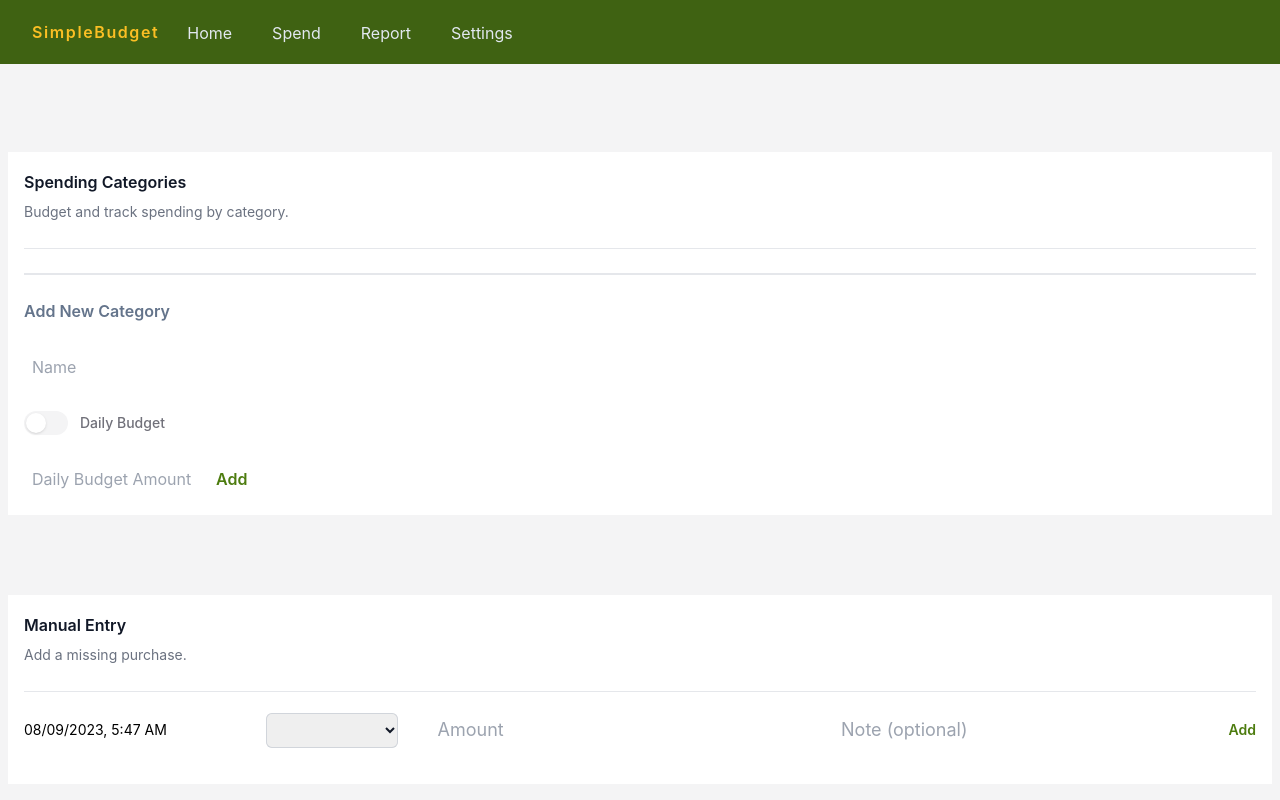
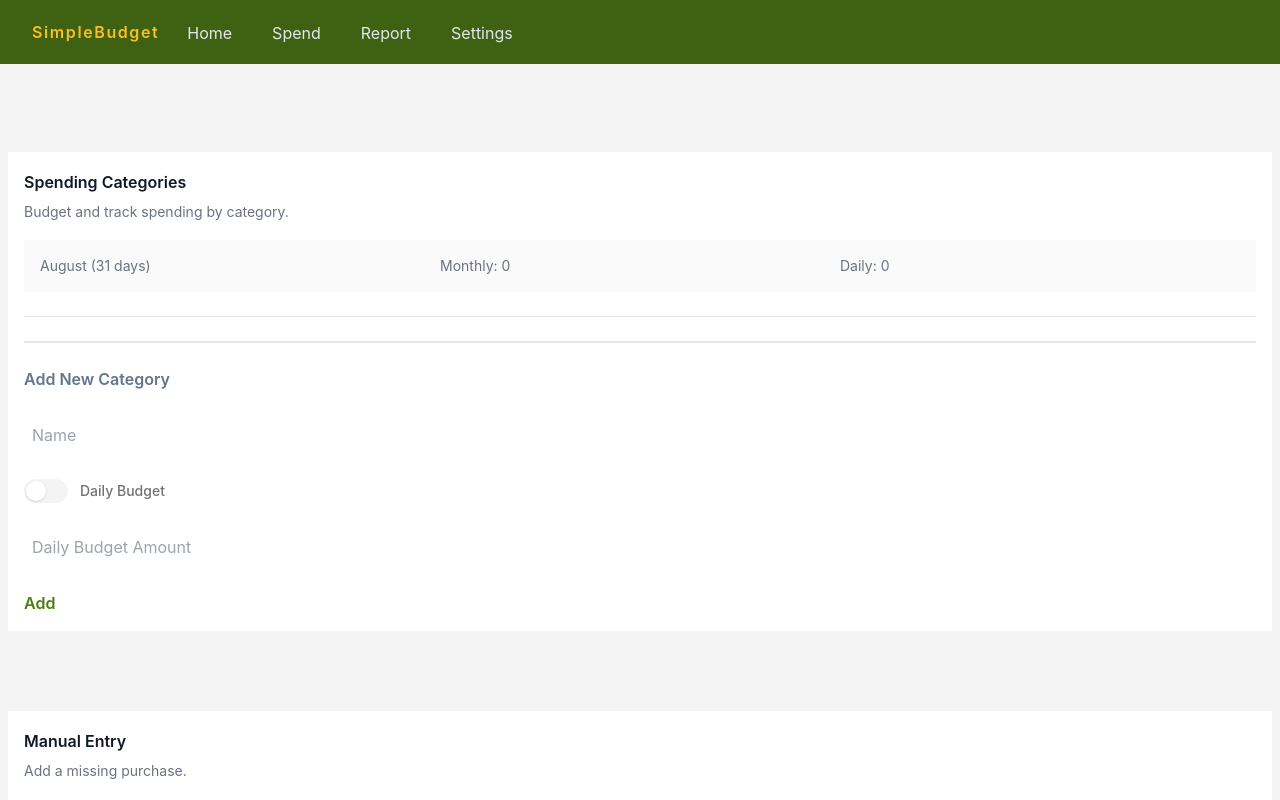
Before and after one commit to willfong/simplebudget-v2, a React (Create React App) app: page /settings in a window 1280 px wide. Shown: the top 800 px of the page. Built offline with nearby package versions, Linux system fonts and the light colour scheme.

Commit message:
Add budget stats

```diff
--- a/src/components/SettingsCategories.js
+++ b/src/components/SettingsCategories.js
@@ -1,5 +1,6 @@
 import React, { useState, useEffect } from "react";
 import { Switch } from "@headlessui/react";
+import { getDaysInMonth } from "date-fns";
 
 import SettingsCategoriesDetails from "./SettingsCategoriesDetail";
 import { categoriesAddNew, categoriesGetAll } from "../idb";
@@ -40,10 +41,56 @@ export default function SettingsCategories() {
 		setNewCategoryBudget(event.target.value);
 	};
 
+	const currentMonth = () => {
+		const date = new Date();
+		return `${date.toLocaleString("default", { month: "long" })} (${getDaysInMonth(date)} days)`;
+	};
+
+	const dailyBudget = () => {
+		const dailyBudget = categories.reduce((acc, cur) => {
+			if (!cur.monthly) {
+				acc += cur.budget;
+			}
+			return acc;
+		}, 0);
+		const monthlyBudget = categories.reduce((acc, cur) => {
+			if (cur.monthly) {
+				acc += cur.budget;
+			}
+			return acc;
+		}, 0);
+		const date = new Date();
+		const daysInMonth = getDaysInMonth(date);
+		return Math.round(dailyBudget + monthlyBudget / daysInMonth).toLocaleString();
+	};
+
+	const monthlyBudget = () => {
+		const dailyBudget = categories.reduce((acc, cur) => {
+			if (!cur.monthly) {
+				acc += cur.budget;
+			}
+			return acc;
+		}, 0);
+		const monthlyBudget = categories.reduce((acc, cur) => {
+			if (cur.monthly) {
+				acc += cur.budget;
+			}
+			return acc;
+		}, 0);
+		const date = new Date();
+		const daysInMonth = getDaysInMonth(date);
+		return Math.round(monthlyBudget + dailyBudget * daysInMonth).toLocaleString();
+	};
+
 	return (
 		<div className="bg-white p-4">
 			<h2 className="text-base font-semibold leading-7 text-gray-900">Spending Categories</h2>
 			<p className="mt-1 text-sm leading-6 text-gray-500">Budget and track spending by category.</p>
+			<div className="p-4 mt-4 bg-zinc-50 flex">
+				<div className="text-sm text-gray-500 w-1/3">{currentMonth()}</div>
+				<div className="text-sm text-gray-500 w-1/3">Monthly: {monthlyBudget()}</div>
+				<div className="text-sm text-gray-500 w-1/3">Daily: {dailyBudget()}</div>
+			</div>
 
 			<dl className="mt-6 space-y-6 divide-y divide-gray-100 border-t border-gray-200 text-sm leading-6">
 				{categories.map((c) => (
@@ -82,6 +129,7 @@ export default function SettingsCategories() {
 						<span className="font-medium text-zinc-500">{monthly ? "Monthly Budget" : "Daily Budget"}</span>
 					</Switch.Label>
 				</Switch.Group>
+				<div>
 					<input
 						className="p-2 w-full sm:w-48"
 						type="text"
@@ -89,6 +137,10 @@ export default function SettingsCategories() {
 						value={newCategoryBudget}
 						onChange={handleNewCategoryBudgetChange}
 					/>
+					<p className="text-sm text-gray-400">
+						{newCategoryBudget > 999 ? parseFloat(newCategoryBudget).toLocaleString() : ""}
+					</p>
+				</div>
 				<button type="button" className="font-semibold text-lime-700 sm:ml-auto" onClick={handleAddNewCategory}>
 					Add
 				</button>
```
Lines whose indentation alone changed are shown as unchanged.
